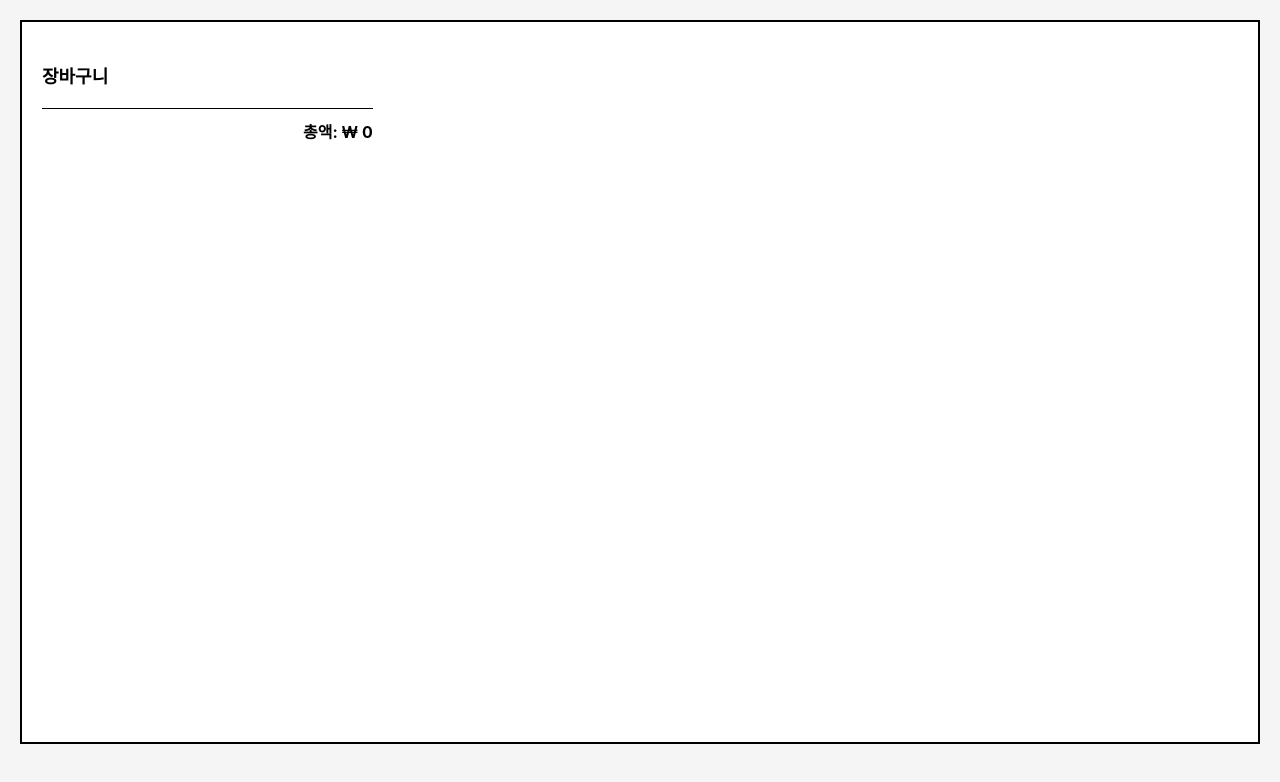
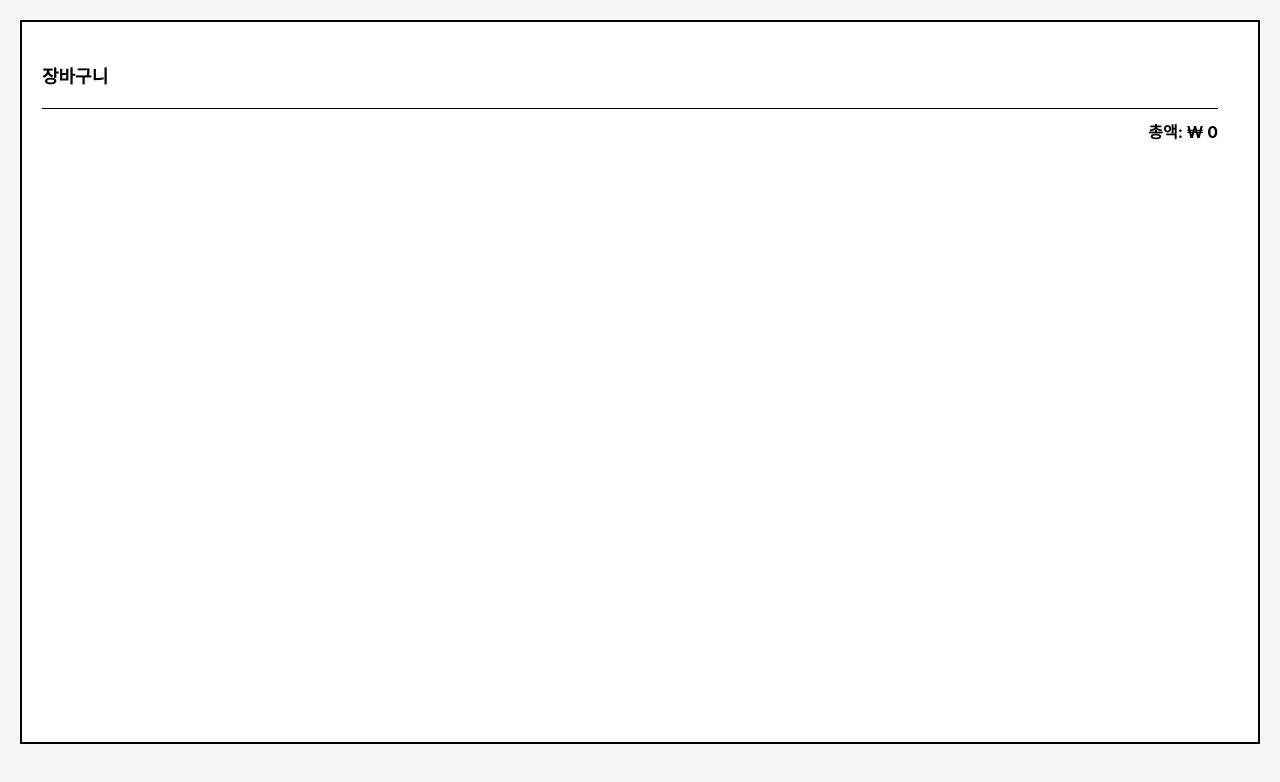
Before and after one commit to PlaceUdo/kioskver2, a plain HTML site: page basket.html in a window 1280 px wide. Drawn offline with Linux system fonts and the light colour scheme.

Commit message:
Update basket.html

```diff
--- a/basket.html
+++ b/basket.html
@@ -12,7 +12,7 @@
             height: 90vh;
         }
         .sidebar {
-            width: 350px;
+            width: 95vw;
             height: 100%;
             border: none;
             padding: 20px;
```
